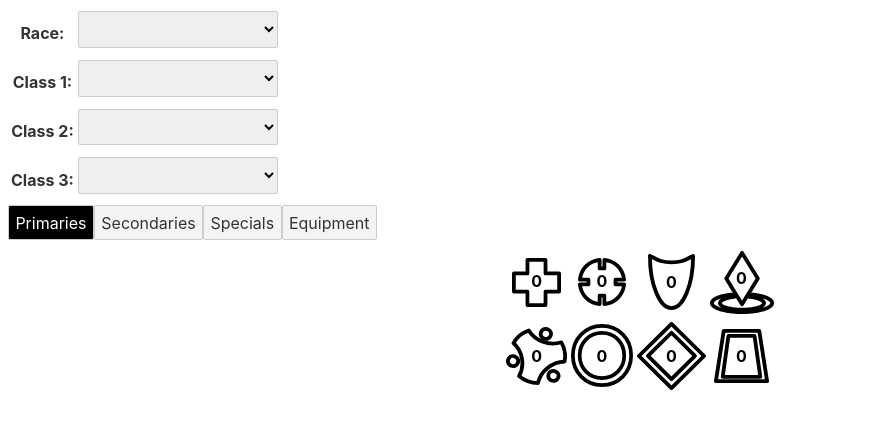
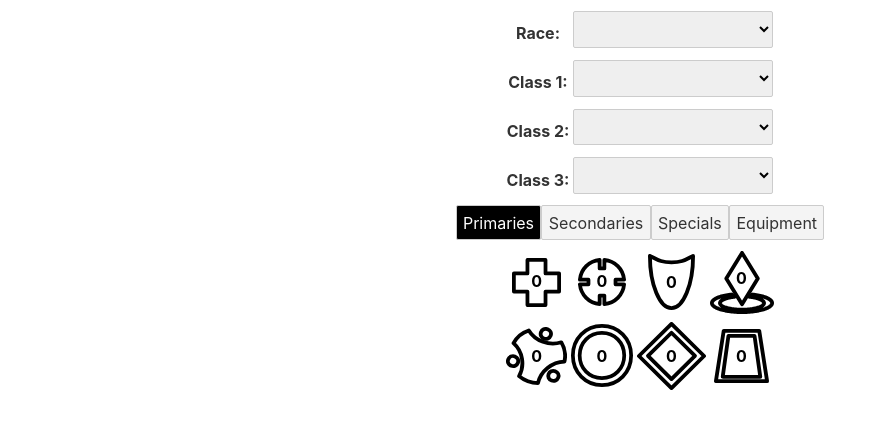
Before and after one commit to bzm3r/npch, a Svelte app: page / in a window 1280 px wide. Shown: the top 428 px of the page, without its empty margins (0-879 px from the left). Built offline with nearby package versions, Linux system fonts and the light colour scheme.

Commit message:
using flex, and justify-content center everywhere

```diff
--- a/src/Primaries.svelte
+++ b/src/Primaries.svelte
@@ -5,7 +5,6 @@
     export let totals;
 </script>
 
-<div class="container">
 <table>
 	<tr>
 		{#each primaries1 as primary}
@@ -22,11 +21,3 @@
 		{/each}
 	</tr>
 </table>
-</div>
-
-<style>
-	.container {
-		display: flex;
-		justify-content: center;
-	}
-</style>
--- a/src/SelectBoxes.svelte
+++ b/src/SelectBoxes.svelte
@@ -11,12 +11,18 @@
 	$: selectable_classes = class_titles.filter(class_title => class_title != class1 && class_title != class2 && class_title != class3);
 </script>
 
+<div class="container">
 	<table>
 		<SelectBox bind:selected={race} title="Race" name="race-select" choices={selectable_races}></SelectBox>
 		<SelectBox bind:selected={class1} title="Class 1" name="c1-select" choices={selectable_classes}></SelectBox>
 		<SelectBox bind:selected={class2} title="Class 2" name="c2-select" choices={selectable_classes}></SelectBox>
 		<SelectBox bind:selected={class3} title="Class 3" name="c3-select" choices={selectable_classes}></SelectBox>
 	</table>
+</div>
 
 <style>
+	.container {
+		display: flex;
+		justify-content: center;
+	}
 </style>
--- a/src/Tab.svelte
+++ b/src/Tab.svelte
@@ -17,5 +17,14 @@
 </script>
 
 {#if $selectedTab === id}
+<div class="container">
 	<slot/>
+</div>
 {/if}
+
+<style>
+	.container {
+		display: flex;
+		justify-content: center;
+	}
+</style>
--- a/src/Tabs.svelte
+++ b/src/Tabs.svelte
@@ -74,6 +74,11 @@
 </div>
 
 <style>
+	.buttons {
+		display: flex;
+		justify-content: center;
+	}
+
 	button.active {
 		background: black;
 		color: white;
```
Lines whose indentation alone changed are shown as unchanged.
